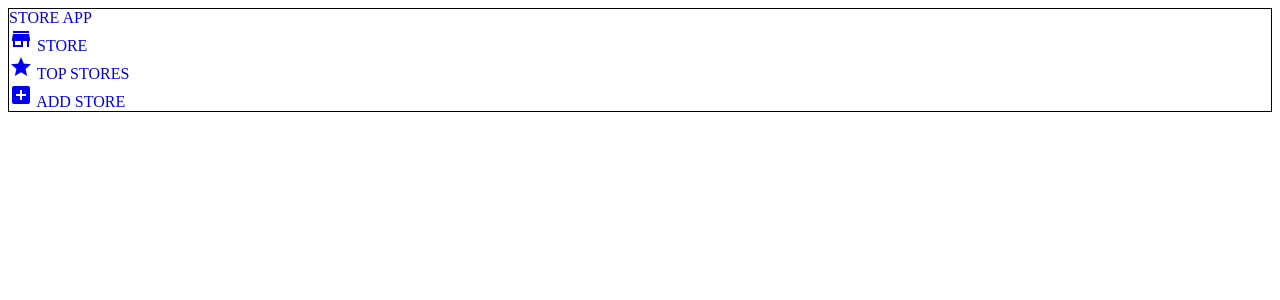
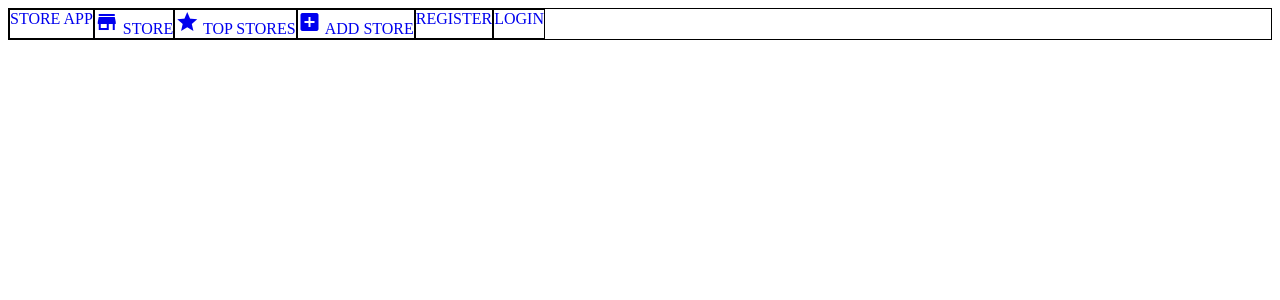
Before and after one commit to german9304/flask-app, a Python web app: template templates/base.html in a window 1280 px wide. Shown: the top 300 px of the page. Run offline with Jinja, Linux system fonts and the light colour scheme; the template is opened without the code that fills it, so the values that code supplies are empty.

Commit message:
menu nav

```diff
--- a/static/style.css
+++ b/static/style.css
@@ -15,3 +15,10 @@ li {
 #store-app-nav {
   border: solid 1px #000000;
 }
+
+#nav-list {
+  display: flex;
+}
+#nav-list > * {
+  border: solid 1px #000000;
+}
--- a/templates/base.html
+++ b/templates/base.html
@@ -22,26 +22,42 @@
         </li>
         <li class="nav stores-nav">
           <a href="{{ url_for('stores.stores') }}">
+            <span class="nav-icon store-icon">
               <i class="material-icons">
                 store
               </i>
+            </span>
             <span>STORE</span>
           </a>
         </li>
         <li class="nav top-stores-nav">
           <a href="{{ url_for('stores.top_stores') }}">
+            <span class="nav-icon star-icon">
               <i class="material-icons">
                 star
               </i>
+            </span>
             <span> TOP STORES</span>
           </a>
         </li>
         <li class="nav add-store-nav">
           <a href="{{ url_for('stores.add_store') }}">
+            <span class="nav-icon add-icon">
               <i class="material-icons">
                 add_box
               </i>
+            </span>
             <span>ADD STORE</span>
+          </a>
+        </li>
+        <li class="nav add-store-nav">
+          <a href="#">
+            <span>REGISTER</span>
+          </a>
+        </li>
+        <li class="nav add-store-nav">
+          <a href="#">
+            <span>LOGIN</span>
           </a>
         </li>
       </ul>
```
Also changed, not shown: templates/stores/stores.html (line endings or trailing spaces). Lines whose indentation alone changed are shown as unchanged.
